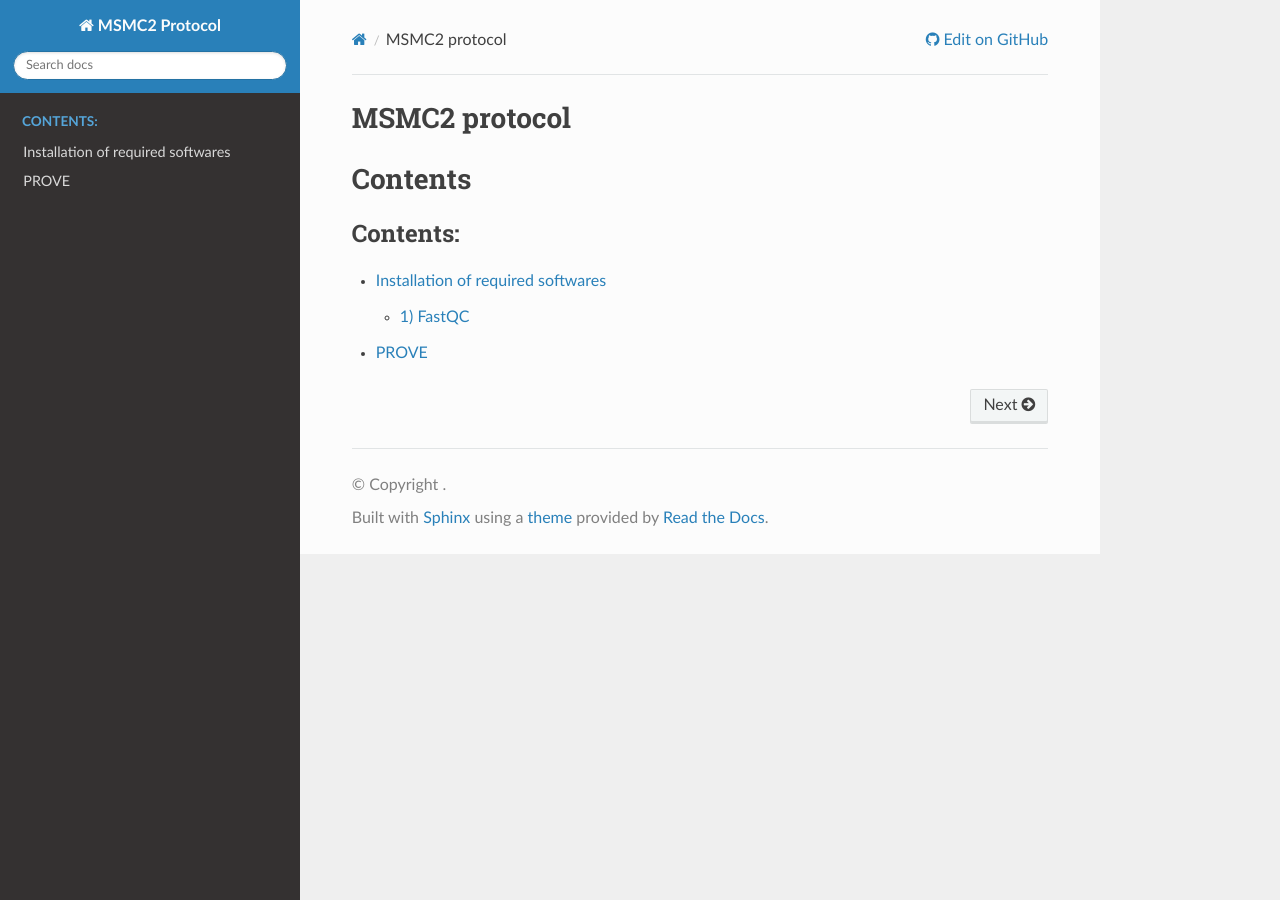
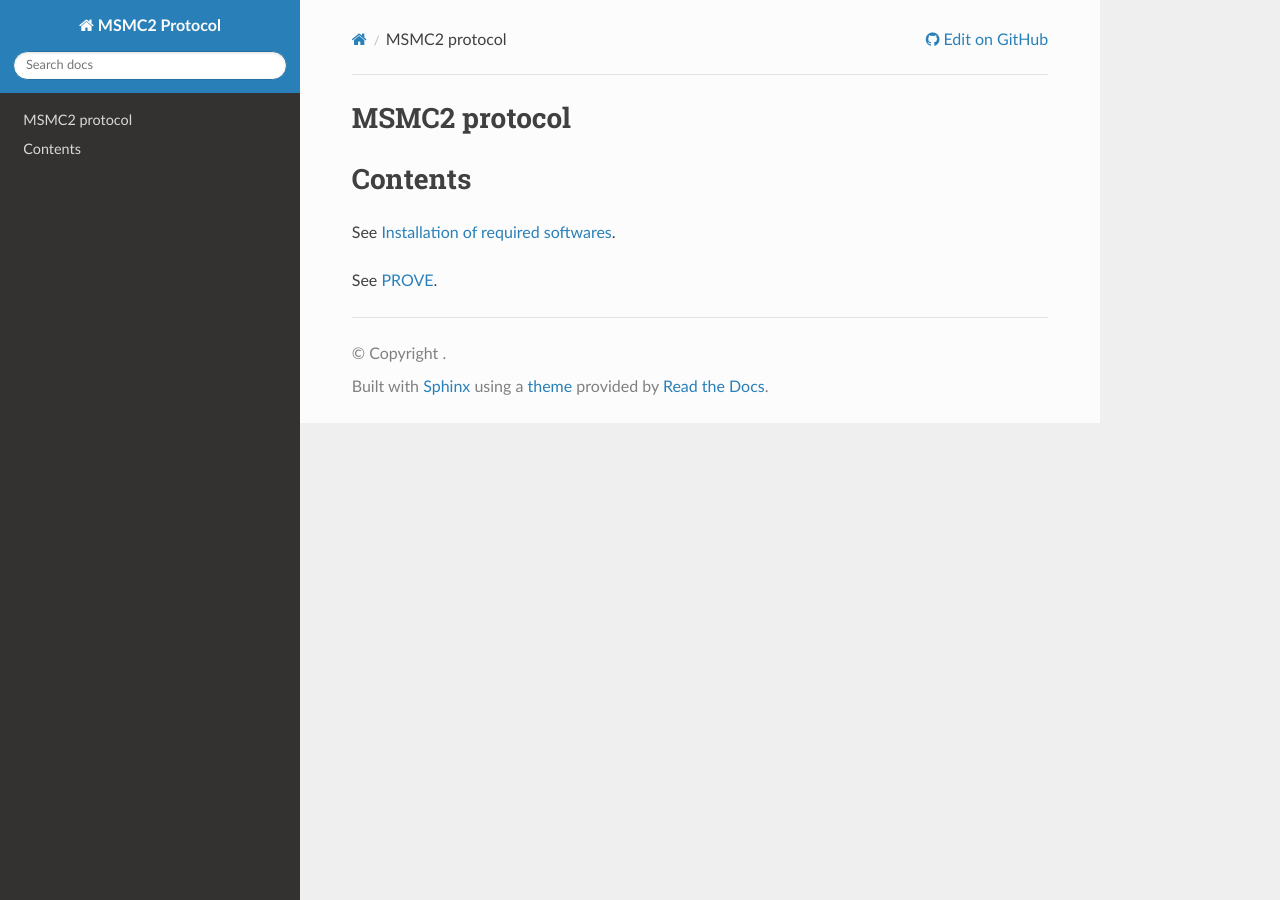
Before and after one commit to hoyosmanuel/MSMC2-Protocol, a Sphinx documentation site: the page built from docs/source/index.rst, in a window 1280 px wide. Built offline with Sphinx 7.4.7 and the Read the Docs theme 3.1.0, drawn with Linux system fonts in a browser that asks for light colours.

Commit message:
Update index.rst

```diff
--- a/docs/source/index.rst
+++ b/docs/source/index.rst
@@ -4,9 +4,6 @@ MSMC2 protocol
 Contents
 ========
 
-.. toctree::
-   :maxdepth: 2
-   :caption: Contents:
+See :doc:`00_Required_Softs`.
 
-   00_Required_Softs
-   01_Data_Pre-Processing
+See :doc:`01_Data_Pre-Processing`.
```
